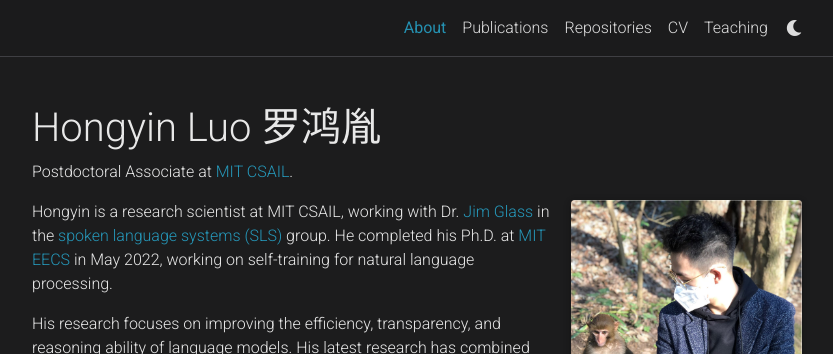
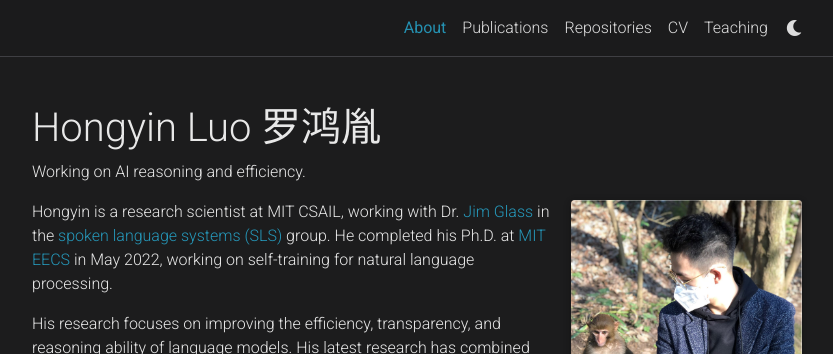
Before and after one commit to luohongyin/luohongyin.github.io, a Jekyll site: the page built from _pages/about.md, in a window 1280 px wide and 900 px high. Shown: the top 354 px of the window, without its empty margins (223-1056 px from the left). Built offline with Jekyll 4.4.1, drawn with Linux system fonts in a browser that asks for light colours; full-size pictures stand in for the smaller copies a plugin makes; comment, search, counter and statistics services are not loaded; a style sheet for code colours, icons or effects is not loaded.

Commit message:
update subtitile

```diff
--- a/_pages/about.md
+++ b/_pages/about.md
@@ -2,7 +2,7 @@
 layout: about
 title: About
 permalink: /
-subtitle: Postdoctoral Associate at <a href='https://csail.mit.edu'>MIT CSAIL</a>.
+subtitle: Working on AI reasoning and efficiency.
 
 profile:
   align: right
```
